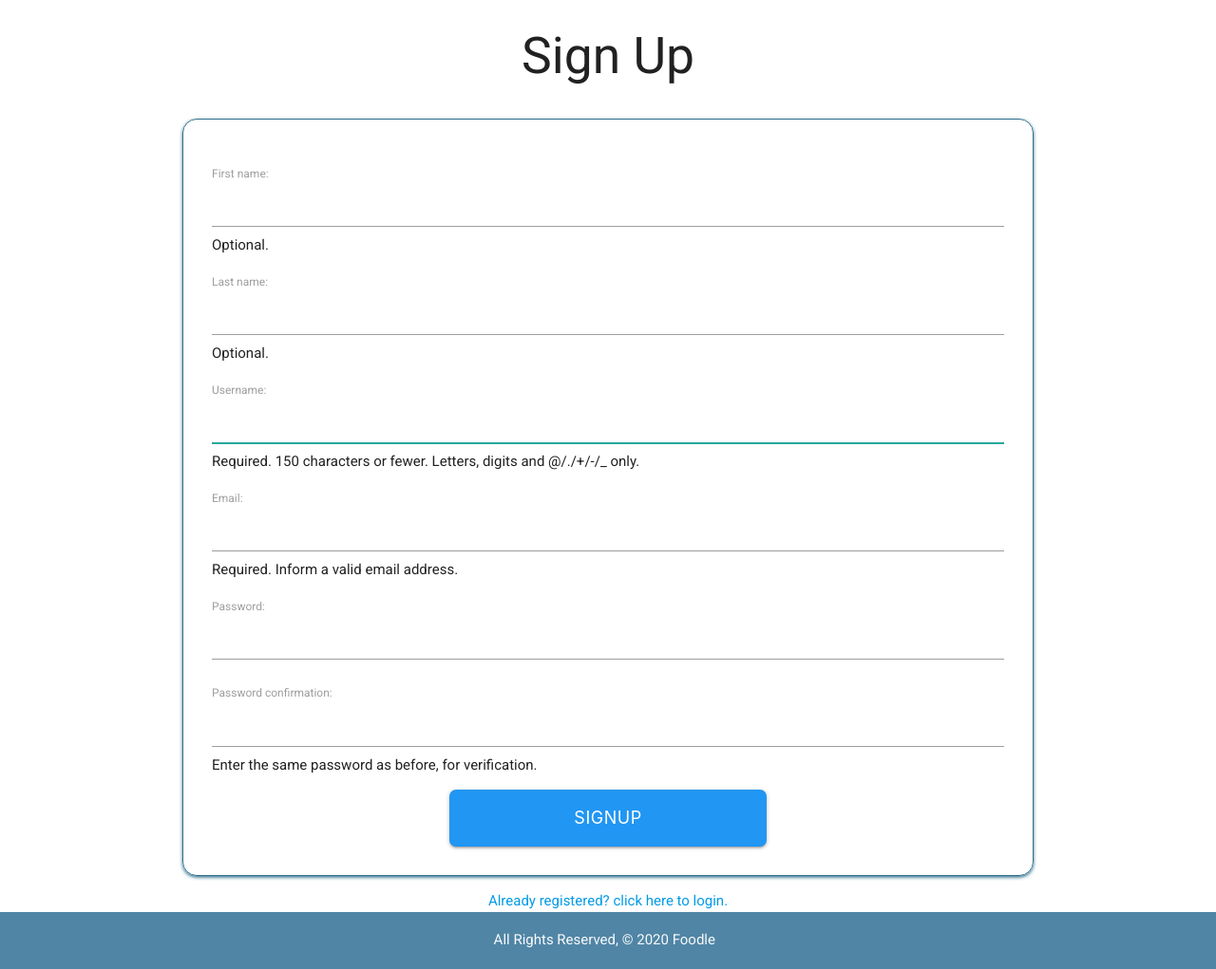
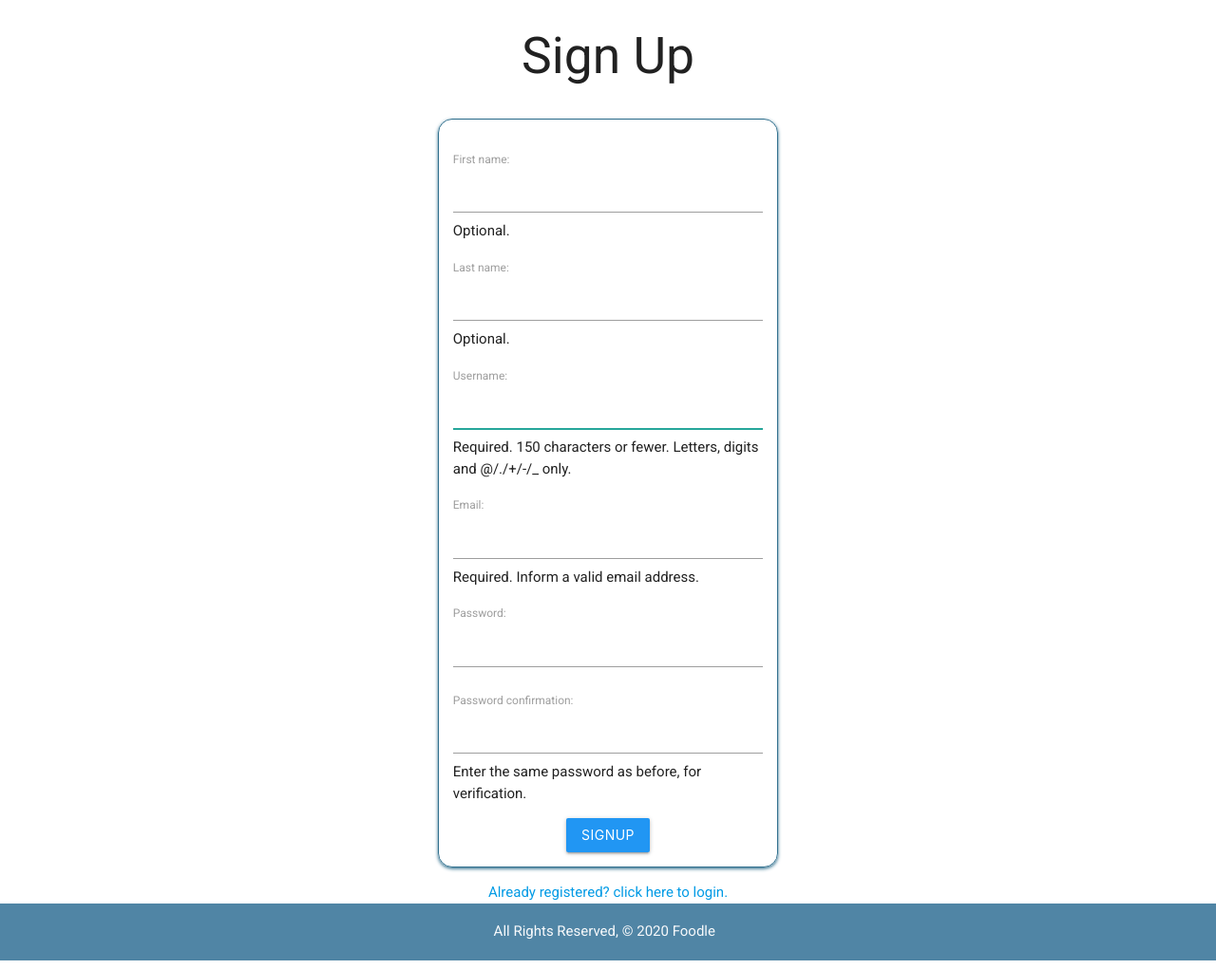
Before and after one commit to luxvalerian/food4u, a Django app: page /accounts/signup/ in a window 1280 px wide. Shown: the part 70-1091 px from the top of the page at 95% size. Run offline with Django 3.2, Linux system fonts and the light colour scheme; parts of the project's set-up code (start-up, migrations or seed data) failed here and were passed over.

Commit message:
styling adjustments

```diff
--- a/main_app/static/css/styles.css
+++ b/main_app/static/css/styles.css
@@ -135,7 +135,7 @@ body .footer {
   border: 1px solid #31708e;
   padding: 1rem;
   margin: 1rem;
-  width: 50%;
+  width: 40%;
   border-radius: 1rem;
   -webkit-box-shadow: 0rem 0.1rem 0.25rem 0rem #31708e;
           box-shadow: 0rem 0.1rem 0.25rem 0rem #31708e;
--- a/main_app/static/css/styles.scss
+++ b/main_app/static/css/styles.scss
@@ -99,7 +99,7 @@ body {
     border: $border;
     padding: 1rem;
     margin: 1rem;
-    width: 50%;
+    width: 40%;
     border-radius: $border-radius;
     box-shadow: $box-shadow;
   }
--- a/main_app/templates/registration/login.html
+++ b/main_app/templates/registration/login.html
@@ -2,13 +2,13 @@
 
 {% block content %}
 
-<div class="login-signup-container" style="height: inherit;" >
+<div class="login-signup-container">
     <h2>Log In</h2>
-    <form method="POST" action="{% url 'login' %}" style="padding: 2rem; width: 100%;">
+    <form method="POST" action="{% url 'login' %}" >
         {% csrf_token %}
         {{ form }}
         <div class="button-container">
-            <input type="submit" class="btn blue" value="login" style="height: 4rem; width: 40%; font-size: large; border-radius: 7px;">
+            <input type="submit" class="btn blue" value="login">
             <input type="hidden" name="next" value="{{ next }}">
         </div>
     </form>
--- a/main_app/templates/registration/signup.html
+++ b/main_app/templates/registration/signup.html
@@ -2,14 +2,14 @@
 
 {% block content %}
 
-<div class="login-signup-container" style="height: inherit;">
+<div class="login-signup-container">
     <h2>Sign Up</h2>
     {% if error_message %}<p class="red-text">{{ error_message }}</p>{% endif %}
-    <form method="POST" action="{% url 'signup' %}" style="padding: 2rem; width: 100%;">
+    <form method="POST" action="{% url 'signup' %}">
         {% csrf_token %}
         {{ form.as_p }}
         <div class="button-container">
-            <input type="submit" class="btn blue" value="signup" style="height: 4rem; width: 40%; font-size: large; border-radius: 7px;">
+            <input type="submit" class="btn blue" value="signup">
             <input type="hidden" name="next" value="{{ next }}">
         </div>
     </form>
--- a/main_app/templates/registration/signup_volunteer.html
+++ b/main_app/templates/registration/signup_volunteer.html
@@ -2,14 +2,14 @@
 
 {% block content %}
 
-<div class="login-signup-container" style="height: inherit; margin-bottom: .5rem;">
+<div class="login-signup-container">
   {% if error_message %}<p class="red-text">{{ error_message }}</p>{% endif %}
   <h3>Volunteer Sign Up</h3>
-  <form method="POST" action="{% url 'volunteer_signup' %}" class="browser-default" style="padding: 2rem; width: 100%;">
+  <form method="POST" action="{% url 'volunteer_signup' %}" class="browser-default">
     {% csrf_token %}
     {{ form.as_p }}
   <div class="button-container">
-    <input type="submit" class="btn blue" value="signup" style="height: 4rem; width: 40%; font-size: large; border-radius: 7px;">
+    <input type="submit" class="btn blue" value="signup">
     <input type="hidden" name="next" value="{{ next }}">
   </div>
   </form>
```
Also changed, not shown: main_app/templates/account/profile.html (+0 -12 lines).
